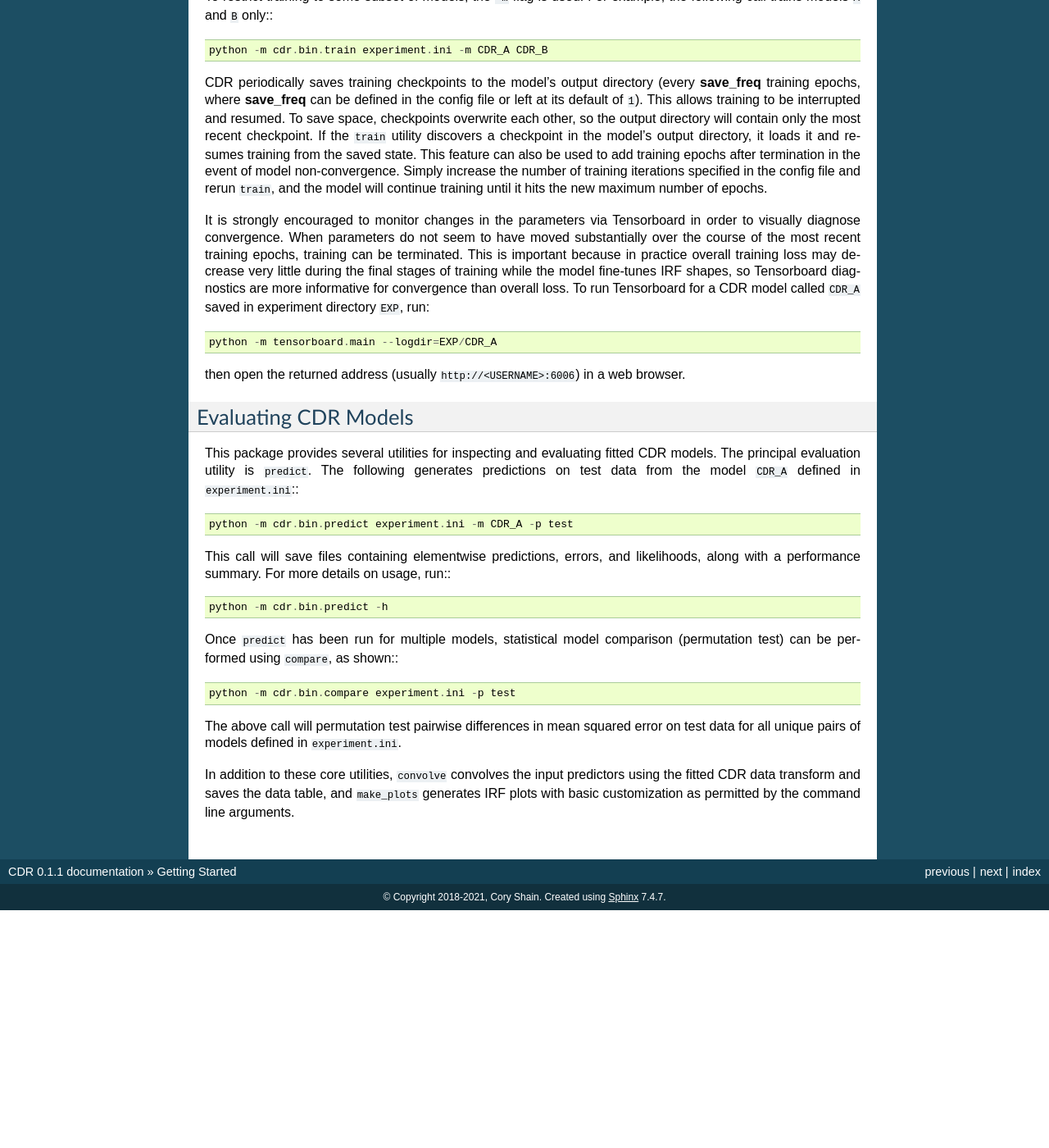
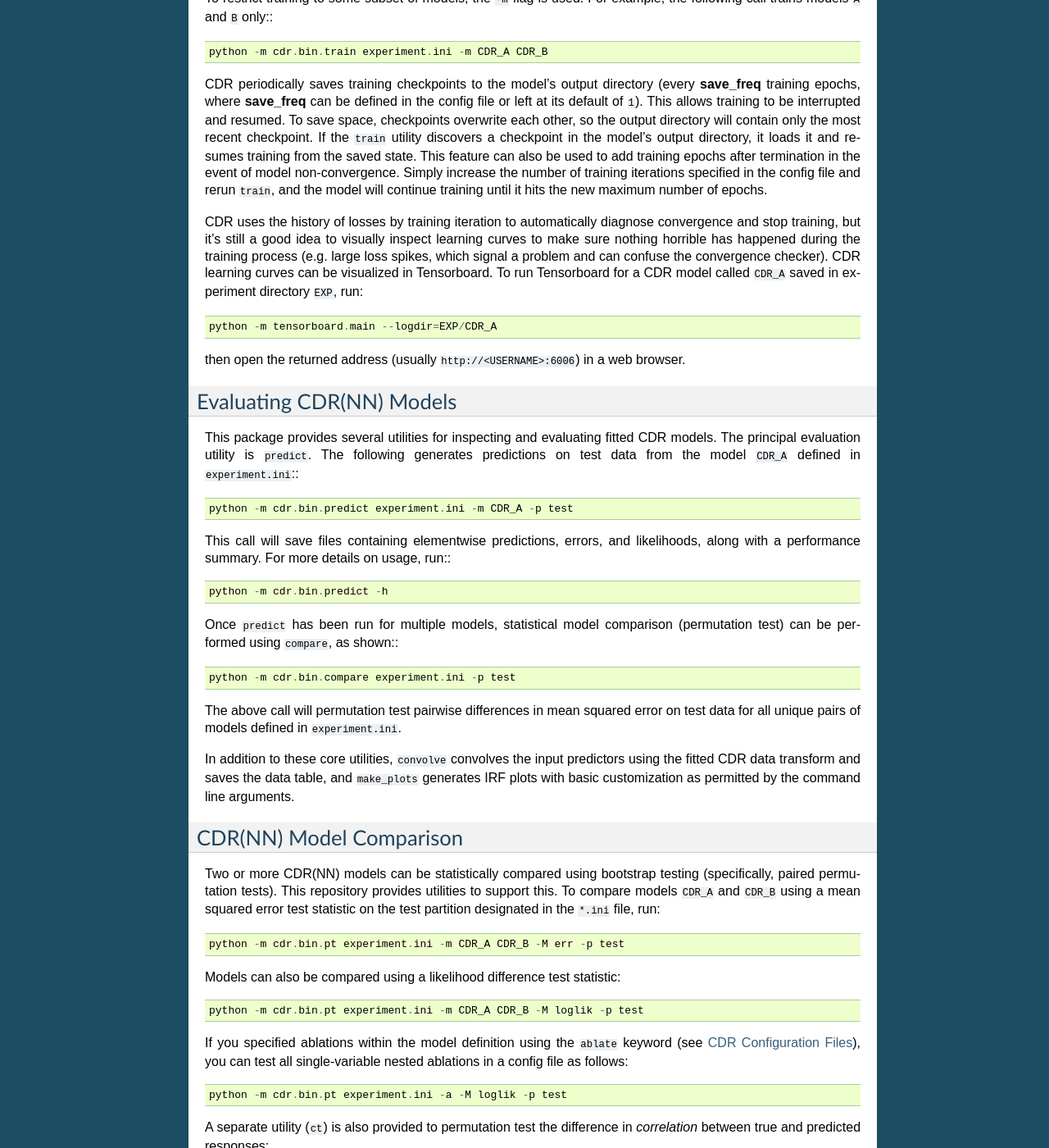
Before and after one commit to coryshain/cdr, a Sphinx documentation site: the page built from docs/source/getting_started.rst, in a window 1280 px wide and 1400 px high, scrolled down 1491 px. Shown: the whole window at 82% size. Built offline with Sphinx 7.4.7, drawn with Linux system fonts in a browser that asks for light colours; pages that are not in the unit, such as notebooks, are missing from menus; before the commit the page ends 2601 px from its top, so only the background shows below that; some of the changed text lies outside the part shown.

Commit message:
Updates to docs

```diff
--- a/docs/source/getting_started.rst
+++ b/docs/source/getting_started.rst
@@ -12,13 +12,13 @@
 - The config file contains a permanent record of the settings used in the experiment, facilitating later reproduction
 - The config file can be shared across many utilities (training, evaluation, statistical testing, plotting, etc.)
 
-This guide describes how to write the config file and use it to train and evaluate CDR models.
+This guide describes how to write the config file and use it to train and evaluate CDR(NN) models.
 
 
 
 
-Configuring CDR Experiments
-----------------------------
+Configuring CDR(NN) Experiments
+-------------------------------
 
 A set of CDR experiments is definied in a config file ``*.ini``, which can then be passed to CDR executables.
 For example, once a config file ``foo.ini`` has been created, the models defined in it can be trained using the included ``train`` executable, like so:::
@@ -26,7 +26,7 @@
     python -m cdr.bin.train foo.ini
 
 The config file must at minimum contain the sections ``[data]`` (with pointers to training/evaluation data), ``[global_settings]`` (with the location of the output directory) and ``[cdr_settings]`` (with arguments used to construct the model).
-In addition, the config file should contain at least one model section, consisting of the prefix ``model_CDR_`` followed by a custom name for the model.
+In addition, the config file should contain at least one model section, consisting of the prefix ``model_CDR_`` (for CDR) or ``model_CDRNN_`` (for CDRNN) followed by a custom name for the model.
 For example, to define a CDR model called ``readingtimes``, use the section heading ``[model_CDR_readingtimes]``.
 The identifier ``CDR_readingtimes`` will then be used by a number of utilities to designate this model
 (the reason ``CDR`` must be included in the prefix is that this repository distributes with unofficial support for running LM, LME, and GAM models from the same interface).
@@ -42,7 +42,7 @@
 
 
 Running CDR executables
-------------------------
+-----------------------
 
 A number of executable utilities are contained in the module ``cdr.bin`` and can be executed using Python's ``-m`` flag.
 For example, the following call runs the ``train`` utility on all models specified in a config file ``config.ini``:::
@@ -63,8 +63,8 @@
 
 
 
-Training CDR Models
---------------------
+Training CDR(NN) Models
+-----------------------
 
 First, gather some data and write a config file defining your experiments.
 Note that CDR utilities assume the data will be saved in a **space-delimited text file**, a requirement that facilitates interoperability with the [Modelblocks repository](https://github.com/modelblocks/modelblocks-release), which can be used to generate and preprocess data for many psycholinguistic experiments.
@@ -85,17 +85,16 @@
 This feature can also be used to add training epochs after termination in the event of model non-convergence.
 Simply increase the number of training iterations specified in the config file and rerun ``train``, and the model will continue training until it hits the new maximum number of epochs.
 
-It is strongly encouraged to monitor changes in the parameters via Tensorboard in order to visually diagnose convergence.
-When parameters do not seem to have moved substantially over the course of the most recent training epochs, training can be terminated.
-This is important because in practice overall training loss may decrease very little during the final stages of training while the model fine-tunes IRF shapes, so Tensorboard diagnostics are more informative for convergence than overall loss.
+CDR uses the history of losses by training iteration to automatically diagnose convergence and stop training, but it's still a good idea to visually inspect learning curves to make sure nothing horrible has happened during the training process (e.g. large loss spikes, which signal a problem and can confuse the convergence checker).
+CDR learning curves can be visualized in Tensorboard.
 To run Tensorboard for a CDR model called ``CDR_A`` saved in experiment directory ``EXP``, run::
 
     python -m tensorboard.main --logdir=EXP/CDR_A
 
 then open the returned address (usually ``http://<USERNAME>:6006``) in a web browser.
 
-Evaluating CDR Models
-----------------------
+Evaluating CDR(NN) Models
+-------------------------
 
 This package provides several utilities for inspecting and evaluating fitted CDR models.
 The principal evaluation utility is ``predict``.
@@ -115,3 +114,33 @@
 The above call will permutation test pairwise differences in mean squared error on test data for all unique pairs of models defined in ``experiment.ini``.
 
 In addition to these core utilities, ``convolve`` convolves the input predictors using the fitted CDR data transform and saves the data table, and ``make_plots`` generates IRF plots with basic customization as permitted by the command line arguments.
+
+CDR(NN) Model Comparison
+------------------------
+
+Two or more CDR(NN) models can be statistically compared using bootstrap testing (specifically, paired permutation tests).
+This repository provides utilities to support this.
+To compare models ``CDR_A`` and ``CDR_B`` using a mean squared error test statistic on the test partition designated in the ``*.ini`` file, run::
+
+    python -m cdr.bin.pt experiment.ini -m CDR_A CDR_B -M err -p test
+
+Models can also be compared using a likelihood difference test statistic::
+
+    python -m cdr.bin.pt experiment.ini -m CDR_A CDR_B -M loglik -p test
+
+If you specified ablations within the model definition using the ``ablate`` keyword (see :ref:`config`), you can test all single-variable nested ablations in a config file as follows::
+
+    python -m cdr.bin.pt experiment.ini -a -M loglik -p test
+
+A separate utility (``ct``) is also provided to permutation test the difference in `correlation` between true and predicted responses::
+
+    python -m cdr.bin.ct experiment.ini -a -p test
+
+The properties of each of these test statistics govern which is most appropriate to use.
+Error-based tests are useful for comparing qualitatively different models whose likelihood functions are either not available or not directly comparable (e.g. CDR vs. LME).
+Likelihood-based tests are useful for comparing CDR models with non-normal error (e.g sinh-arcsinh).
+Correlation-based tests are useful when the primary emphasis is on the strength of linear relationship between predictions and response, abstracting away from shift and scale.
+
+Full usage for these bootstrapping utilities can be viewed by running::
+
+    python -m cdr.bin.help pt ct
--- a/docs/source/index.rst
+++ b/docs/source/index.rst
@@ -10,8 +10,8 @@
 
    introduction
    getting_started
+   config
    formula
-   config
    convergence
    api
    irftree
```
